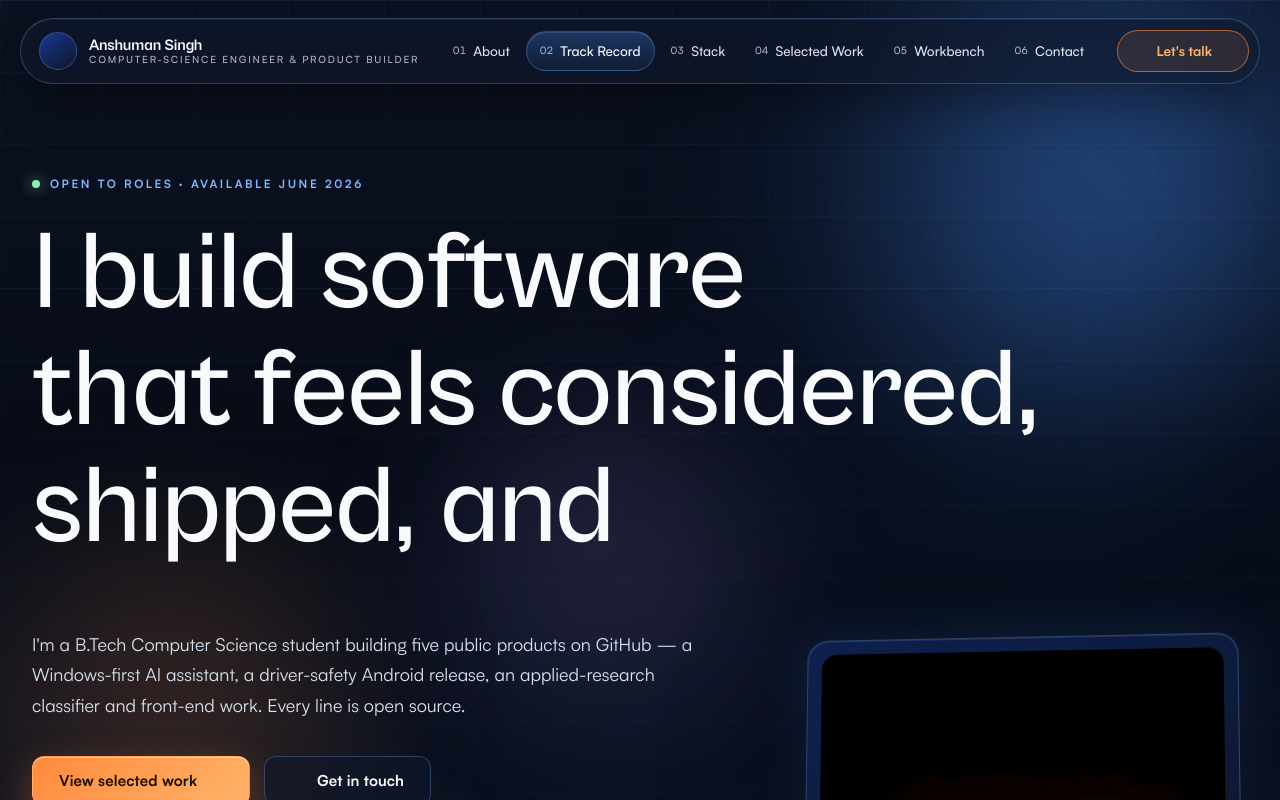
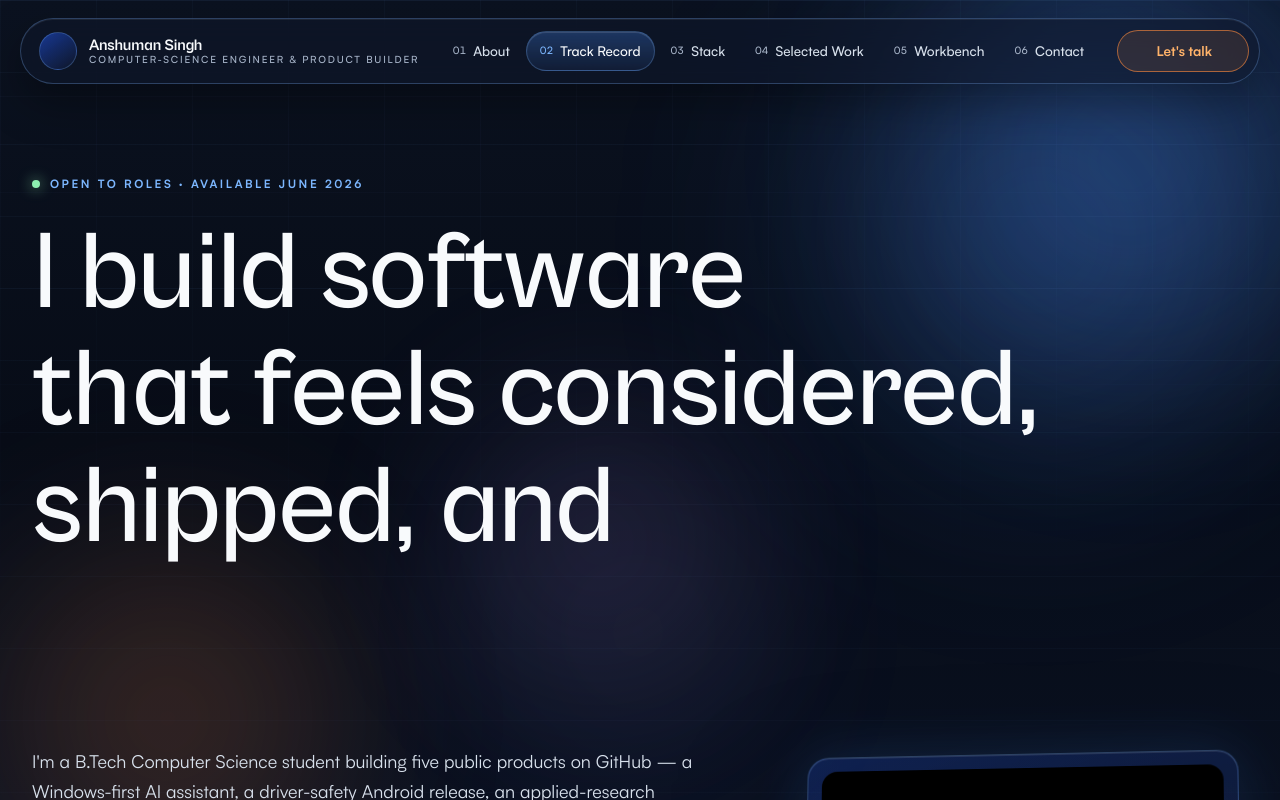
Before and after one commit to Anshuman791322/Anshuman791322.github.io, a Next.js app: page / in a window 1280 px wide. Shown: the top 800 px of the page. Built offline with nearby package versions, Linux system fonts and the light colour scheme; some icons are missing.

Commit message:
Fix hero headline clipping

```diff
--- a/app/globals.css
+++ b/app/globals.css
@@ -695,7 +695,8 @@ p {
 
 .hero-line {
   display: block;
-  overflow: hidden;
+  overflow-x: visible;
+  overflow-y: hidden;
   padding-bottom: 0.08em;
 }
 
--- a/components/sections/Hero.tsx
+++ b/components/sections/Hero.tsx
@@ -42,6 +42,8 @@ export function Hero() {
           </span>
           <span className="hero-line">
             <SplitText text="shipped, and " immediate delay={26} startDelay={760} />
+          </span>
+          <span className="hero-line">
             <span className="accent-orange">
               <SplitText text="alive." immediate delay={32} startDelay={1080} />
             </span>
```
